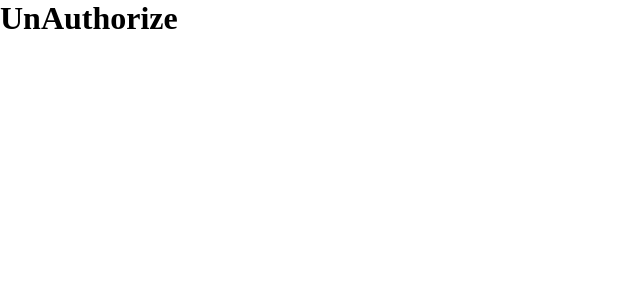
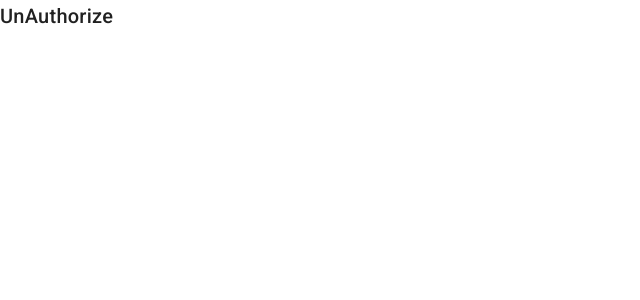
Before and after one commit to RichWarrior/vue-dashjs, a Vue app: page / in a window 1280 px wide. Shown: the top 300 px of the page, without its empty margins (0-640 px from the left). Built offline with nearby package versions, Linux system fonts and the light colour scheme.

Commit message:
Vuetify Implementation

```diff
--- a/src/App.vue
+++ b/src/App.vue
@@ -1,9 +1,9 @@
 <template>
-  <div id="app">
-    <unauthorizeLayout v-if="!$store.getters.isAuthenticated && !$store.getters.isBlankTemplate"/>
+  <v-app>
+    <unauthorizeLayout v-if="!$store.getters.isAuthenticated && !$store.getters.isBlankTemplate" />
     <authorizeLayout v-if="$store.getters.isAuthenticated && !$store.getters.isBlankTemplate" />
-    <blankLayout v-if="$store.getters.isBlankTemplate"/>
-  </div>
+    <blankLayout v-if="$store.getters.isBlankTemplate" />
+  </v-app>
 </template>
 
 <script>
```
